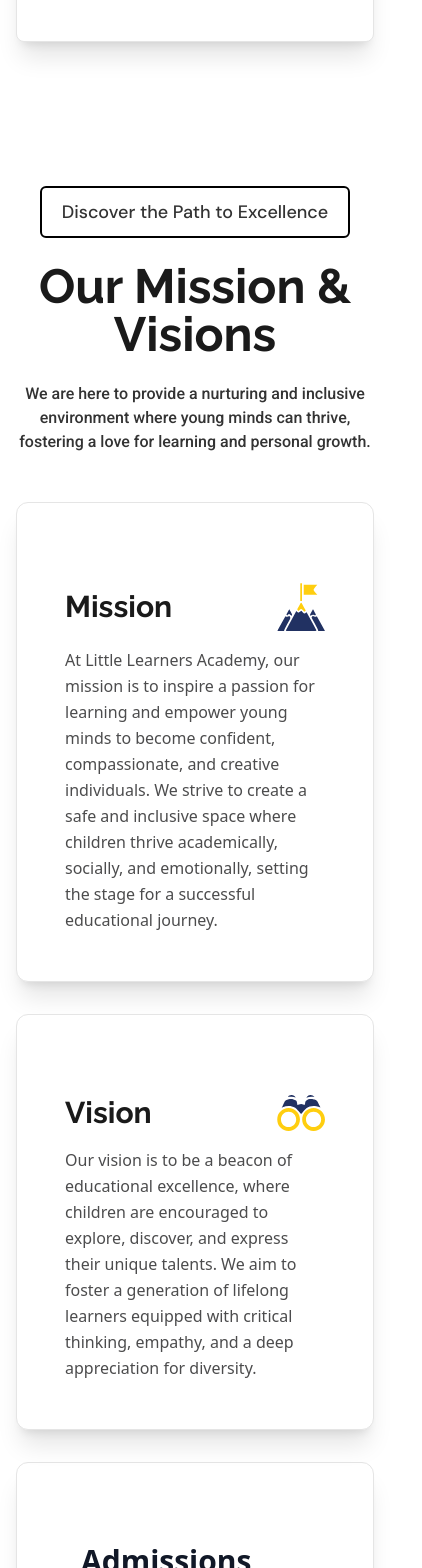
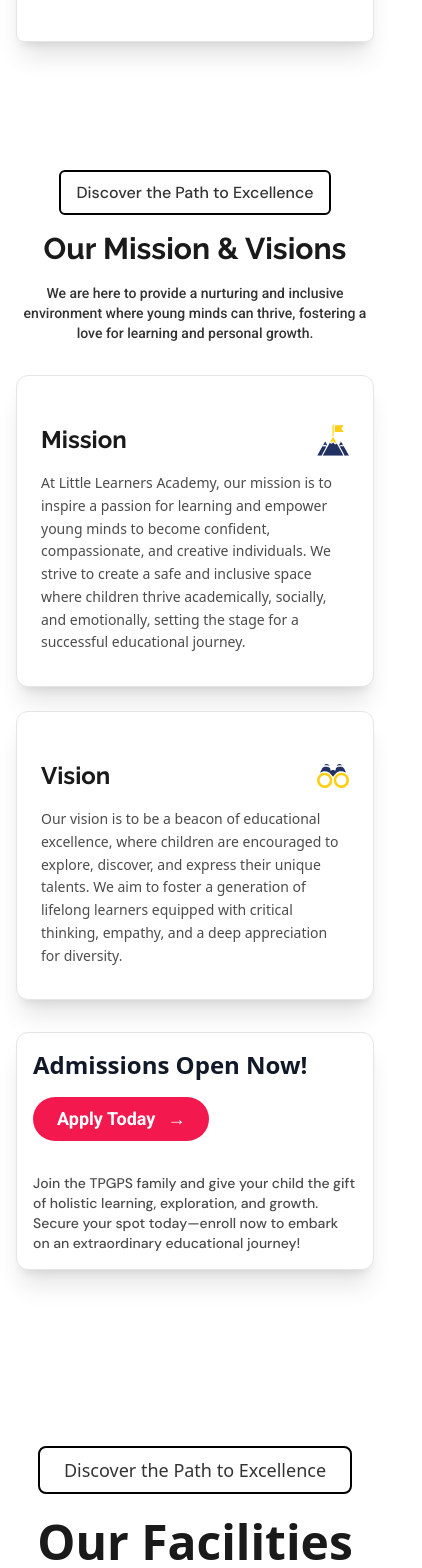
Before and after one commit to Neverm1ndEZ/tpgpps, a Next.js app: page / in a window 390 px wide. Shown: the part 2500-4068 px from the top of the page, 422 px wide, since content can reach past the window. Built offline with nearby package versions, Linux system fonts and the light colour scheme; no server answers.

Commit message:
added-google-reviews

```diff
--- a/package.json
+++ b/package.json
@@ -19,6 +19,7 @@
 		"next": "^15.1.7",
 		"react": "^19.0.0",
 		"react-dom": "^19.0.0",
+		"react-use": "^17.6.0",
 		"tailwind-merge": "^3.0.1",
 		"tailwindcss-animate": "^1.0.7"
 	},
--- /dev/null
+++ b/src/app/api/reviews/route.ts
@@ -0,0 +1,23 @@
+import { NextResponse } from "next/server";
+
+export async function GET() {
+	const placeId = process.env.NEXT_PUBLIC_PLACE_ID;
+	const apiKey = process.env.NEXT_PUBLIC_MAPS_API_KEY;
+	const url = `https://maps.googleapis.com/maps/api/place/details/json?place_id=${placeId}&fields=name,rating,reviews&key=${apiKey}`;
+
+	try {
+		const response = await fetch(url);
+		const data = await response.json();
+
+		if (data.result && data.result.reviews) {
+			return NextResponse.json(data.result.reviews);
+		} else {
+			return NextResponse.json({ error: "No reviews found" }, { status: 404 });
+		}
+	} catch (error) {
+		return NextResponse.json(
+			{ error: "Failed to fetch reviews", errorDetails: error },
+			{ status: 500 },
+		);
+	}
+}
--- a/src/components/FacilitiesShowcase.tsx
+++ b/src/components/FacilitiesShowcase.tsx
@@ -112,8 +112,8 @@
 
 				{/* Navigation buttons with improved accessibility */}
 				<div className="flex justify-end items-center mt-12">
-					<CarouselPrevious className="relative translate-y-0 p-3.5 rounded-lg border-2 border-pink-500 text-pink-500 hover:bg-pink-500 hover:text-white transition-colors" />
-					<CarouselNext className="relative translate-y-0 p-3.5 rounded-lg border-2 border-pink-500 text-pink-500 hover:bg-pink-500 hover:text-white transition-colors" />
+					<CarouselPrevious className="hidden md:block relative translate-y-0 p-3.5 rounded-lg border-2 border-pink-500 text-pink-500 hover:bg-pink-500 hover:text-white transition-colors" />
+					<CarouselNext className="hidden md:block relative translate-y-0 p-3.5 rounded-lg border-2 border-pink-500 text-pink-500 hover:bg-pink-500 hover:text-white transition-colors" />
 				</div>
 			</Carousel>
 		</section>
--- a/src/components/MissionVisionPage.tsx
+++ b/src/components/MissionVisionPage.tsx
@@ -5,8 +5,8 @@
 import { Card } from "@/components/ui/card";
 
 const HeaderBanner = () => (
-	<div className="inline-block px-5 py-2.5 border-2 border-black rounded-md mb-6">
-		<span className="text-[#333] font-dm text-lg font-medium">
+	<div className="inline-block px-4 py-2 border-2 border-black rounded-md mb-4 md:px-5 md:py-2.5 md:mb-6">
+		<span className="text-[#333] font-dm text-base md:text-lg font-medium">
 			Discover the Path to Excellence
 		</span>
 	</div>
@@ -18,39 +18,40 @@
 }
 
 const MissionVisionCard = ({ title, children }: MissionVisionCardProps) => (
-	<Card className="relative pt-20 px-12 pb-12 shadow-xl rounded-xl gap-y-9">
+	<Card className="relative pt-12 px-6 pb-8 md:pt-20 md:px-12 md:pb-12 shadow-xl rounded-xl gap-y-9">
 		<div className="flex justify-between items-center">
-			<h2 className="text-3xl font-bold text-[#1a1a1a] font-raleway">
+			<h2 className="text-2xl md:text-3xl font-bold text-[#1a1a1a] font-raleway">
 				{title}
 			</h2>
 			<div className="flex items-center justify-center">
 				<Image
 					src={title === "Mission" ? mission : vision}
 					alt={title}
-					width={48}
-					height={48}
+					width={40}
+					height={40}
+					className="w-8 h-8 md:w-12 md:h-12"
 				/>
 			</div>
 		</div>
-		<div className="mt-4 text-[#4C4C4D] font-medium leading-relaxed">
+		<div className="mt-4 text-[#4C4C4D] font-medium leading-relaxed text-sm md:text-base">
 			{children}
 		</div>
 	</Card>
 );
 
 const AdmissionsSection = () => (
-	<Card className="px-16 pt-20 pb-12 mt-8 shadow-xl rounded-xl">
-		<div className="flex flex-col md:flex-row justify-between items-start md:items-center gap-6 h-[250px]">
+	<Card className="p-4 md:px-8 md:pt-12 md:pb-8 lg:px-16 lg:pt-20 lg:pb-12 mt-8 shadow-xl rounded-xl">
+		<div className="flex flex-col md:flex-row justify-between items-start md:items-center gap-4 md:gap-6 h-auto md:h-[250px]">
 			<div className="w-full">
-				<h2 className="text-3xl font-bold text-gray-900 mb-4">
+				<h2 className="text-2xl md:text-3xl font-bold text-gray-900 mb-4">
 					Admissions Open Now!
 				</h2>
-				<button className="font-roboto font-bold text-xl bg-[#F3194F] hover:bg-pink-900 text-white px-9 py-3 rounded-full flex items-center gap-2 transition-colors">
+				<button className="font-roboto font-bold text-lg md:text-xl bg-[#F3194F] hover:bg-pink-900 text-white px-6 py-2 md:px-9 md:py-3 rounded-full flex items-center gap-2 transition-colors">
 					Apply Today
 					<span className="ml-1">→</span>
 				</button>
 			</div>
-			<p className="text-[#4C4C4D] font-medium max-w-[100%] font-dm">
+			<p className="text-[#4C4C4D] font-medium text-sm md:text-base max-w-[100%] font-dm mt-4 md:mt-0">
 				Join the TPGPS family and give your child the gift of holistic learning,
 				exploration, and growth. Secure your spot today—enroll now to embark on
 				an extraordinary educational journey!
@@ -61,14 +62,14 @@
 
 const MissionVisionPage = () => {
 	return (
-		<div className="container mx-auto px-4 py-12 max-w-6xl">
+		<div className="container mx-auto px-4 py-8 md:px-4 md:py-12 max-w-6xl">
 			{/* Header Section */}
-			<div className="text-center mb-12">
+			<div className="text-center mb-8 md:mb-12">
 				<HeaderBanner />
-				<h1 className="text-5xl font-bold text-[#1A1A1A] mb-6 font-raleway">
+				<h1 className="text-3xl md:text-5xl font-bold text-[#1A1A1A] mb-4 md:mb-6 font-raleway">
 					Our Mission & Visions
 				</h1>
-				<p className="text-[#333] font-medium max-w-3xl mx-auto font-roboto">
+				<p className="text-[#333] font-medium text-sm md:text-base max-w-3xl mx-auto font-roboto">
 					We are here to provide a nurturing and inclusive environment where
 					young minds can thrive, fostering a love for learning and personal
 					growth.
@@ -76,7 +77,7 @@
 			</div>
 
 			{/* Mission and Vision Cards */}
-			<div className="grid md:grid-cols-2 gap-8 mb-8">
+			<div className="grid grid-cols-1 md:grid-cols-2 gap-6 md:gap-8 mb-8">
 				<MissionVisionCard title="Mission">
 					At Little Learners Academy, our mission is to inspire a passion for
 					learning and empower young minds to become confident, compassionate,
--- a/src/components/TestimonialsSection.tsx
+++ b/src/components/TestimonialsSection.tsx
@@ -1,4 +1,15 @@
-import React from "react";
+/* eslint-disable @typescript-eslint/no-explicit-any */
+"use client";
+
+import React, { useEffect, useState } from "react";
+import {
+	Carousel,
+	CarouselContent,
+	CarouselItem,
+	CarouselNext,
+	CarouselPrevious,
+} from "@/components/ui/carousel";
+import { useInterval } from "react-use";
 
 interface Testimonial {
 	rating: number;
@@ -11,38 +22,53 @@
 }
 
 const TestimonialsSection = () => {
-	const testimonials: Testimonial[] = [
-		{
-			rating: 4,
-			content:
-				"Path GPS has been a second home for our child. The teachers are caring, and the facilities are exceptional. We've seen tremendous growth in our child's confidence and creativity!",
+	const [testimonials, setTestimonials] = useState<Testimonial[]>([]);
+	const [api, setApi] = useState<any>(null);
+	const [currentIndex, setCurrentIndex] = useState(0);
+
+	// Fetch reviews from the API
+	useEffect(() => {
+		const fetchReviews = async () => {
+			try {
+				const response = await fetch("/api/reviews");
+				const reviews = await response.json();
+
+				if (reviews && !reviews.error) {
+					const formattedReviews = reviews.map((review: any) => ({
+						rating: review.rating,
+						content: review.text,
 						author: {
-				name: "Priya Sharma",
-				role: "Parent of a Grade 3 Student",
-				initials: "PS",
+							name: review.author_name,
+							role: "Google Review",
+							initials: review.author_name
+								.split(" ")
+								.map((word: string) => word[0])
+								.join("")
+								.toUpperCase(),
 						},
+					}));
+
+					setTestimonials(formattedReviews);
+				}
+			} catch (error) {
+				console.error("Error fetching reviews:", error);
+			}
+		};
+
+		fetchReviews();
+	}, []);
+
+	// Auto-scroll the carousel every 5 seconds, or 6 seconds for wide cards
+	useInterval(
+		() => {
+			if (api) {
+				const nextIndex = (currentIndex + 1) % testimonials.length;
+				setCurrentIndex(nextIndex);
+				api.scrollTo(nextIndex);
+			}
 		},
-		{
-			rating: 4,
-			content:
-				"The focus on both academics and extracurricular activities at Path GPS is amazing. Our child loves going to school every day!",
-			author: {
-				name: "Rajesh Kulkarni",
-				role: "Product Manager",
-				initials: "RK",
-			},
-		},
-		{
-			rating: 4,
-			content:
-				"Path GPS has exceeded our expectations. The innovative teaching methods and supportive environment have truly set our child up for success.",
-			author: {
-				name: "Neha Kapoor",
-				role: "Parent of a Grade 5 Student",
-				initials: "NK",
-			},
-		},
-	];
+		testimonials[currentIndex]?.content.length > 500 ? 9000 : 5000,
+	);
 
 	// Component to render star rating
 	const StarRating = ({ rating }: { rating: number }) => {
@@ -75,17 +101,31 @@
 					</h2>
 				</div>
 
-				{/* Testimonials Grid */}
-				<div className="md:col-span-3 grid grid-cols-1 md:grid-cols-3 gap-6">
+				{/* Testimonials Carousel */}
+				<div className="md:col-span-3">
+					<Carousel
+						opts={{
+							loop: true,
+						}}
+						setApi={setApi}
+					>
+						<CarouselContent>
 							{testimonials.map((testimonial, index) => (
-						<div
+								<CarouselItem
 									key={index}
-							className="bg-[#2b3b66] shadow-2xl rounded-3xl overflow-hidden flex flex-col"
+									className={
+										testimonial.content.length > 500
+											? "md:basis-full"
+											: "md:basis-1/3"
+									}
 								>
+									<div className="bg-[#2b3b66] shadow-2xl rounded-3xl overflow-hidden flex flex-col h-full">
 										{/* Testimonial Content */}
-							<div className="p-6 flex-grow bg-white rounded-br-3xl">
+										<div className="p-6 flex-grow bg-white rounded-br-3xl flex flex-col justify-center">
 											<StarRating rating={testimonial.rating} />
-								<p className="text-gray-700 mb-6">{testimonial.content}</p>
+											<p className="text-gray-700 mb-6">
+												{testimonial.content}
+											</p>
 										</div>
 
 										{/* Author Section */}
@@ -95,7 +135,9 @@
 													{testimonial.author.initials}
 												</div>
 												<div>
-										<p className="font-medium">{testimonial.author.name}</p>
+													<p className="font-medium">
+														{testimonial.author.name}
+													</p>
 													<p className="text-sm text-gray-300">
 														{testimonial.author.role}
 													</p>
@@ -103,7 +145,12 @@
 											</div>
 										</div>
 									</div>
+								</CarouselItem>
 							))}
+						</CarouselContent>
+						<CarouselPrevious className="hidden md:block" />
+						<CarouselNext className="hidden md:block" />
+					</Carousel>
 				</div>
 			</div>
 		</div>
```
Also changed, not shown: 1 other file (tests, documents, lock files or other folders). Lines whose indentation alone changed are shown as unchanged.
